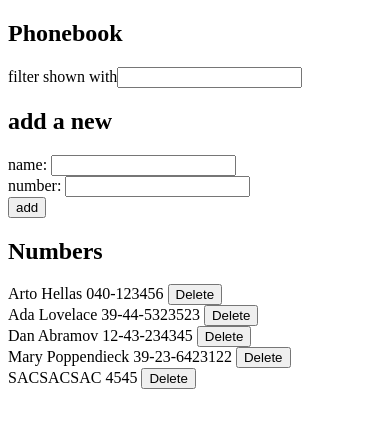
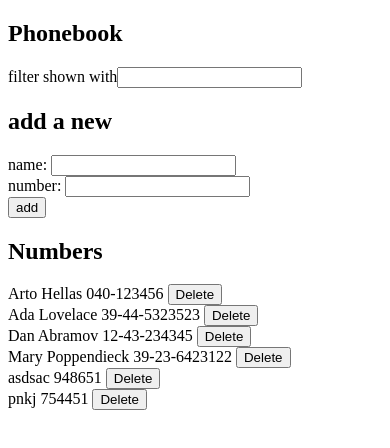
Before and after one commit to pankajdharmik4/fullstackopen, a React (Vite) app in the folder part2/phonebook/: page / in a window 390 px wide. Shown: the top 448 px of the page. Built offline with nearby package versions, Linux system fonts and the light colour scheme; data requests are answered from the project's data file.

Commit message:
2.15*: The Phonebook step10

```diff
--- a/part2/phonebook/db.json
+++ b/part2/phonebook/db.json
@@ -21,9 +21,14 @@
       "id": 4
     },
     {
-      "name": "SACSACSAC",
-      "number": "4545",
+      "name": "asdsac",
+      "number": "948651",
       "id": 6
+    },
+    {
+      "name": "pnkj",
+      "number": "754451",
+      "id": 7
     }
   ]
 }
--- a/part2/phonebook/src/App.jsx
+++ b/part2/phonebook/src/App.jsx
@@ -26,15 +26,22 @@ const App = () => {
   const addName = (e)=>{
     e.preventDefault()
     let checkName = persons.filter((p)=>p.name===newName)
-    console.log(checkName.length)
+    console.log(checkName[0]?.id)
+    const newPerson = {
+      name:newName,
+      number: newNumber
+    }
     if(checkName.length!==0){
-      alert(`${newName} is already added to phonebook`)
+      if(window.confirm(`${newName} is already added to the phonebook, replace the old number with a new one?`)){
+        personService.
+        update(newPerson,checkName[0].id)
+        .then((response)=>{
+          setPersons(persons.map(p => p.name !== newName? p:response))
+          console.log(persons)
+        })
+      }
     }
     else{
-      const newPerson = {
-        name:newName,
-        number: newNumber
-      }
 
       personService.
       create(newPerson)
--- a/part2/phonebook/src/services/persons.js
+++ b/part2/phonebook/src/services/persons.js
@@ -17,4 +17,9 @@ const deletePerson =(id)=>{
     return request.then(response=>response.data)
 }
 
-export default {getAll, create,deletePerson}
+const update = (updatedPerson,id) =>{
+  const request = axios.put(`${baseUrl}/${id}`,updatedPerson)
+  return request.then(reponse => reponse.data)
+}
+
+export default {getAll, create,deletePerson, update}
```
